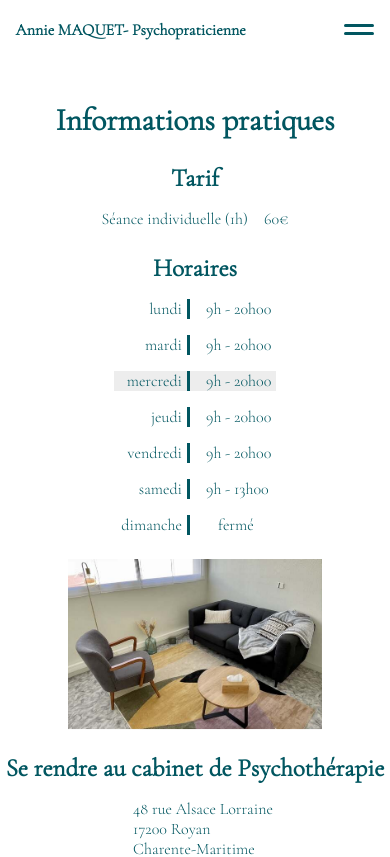
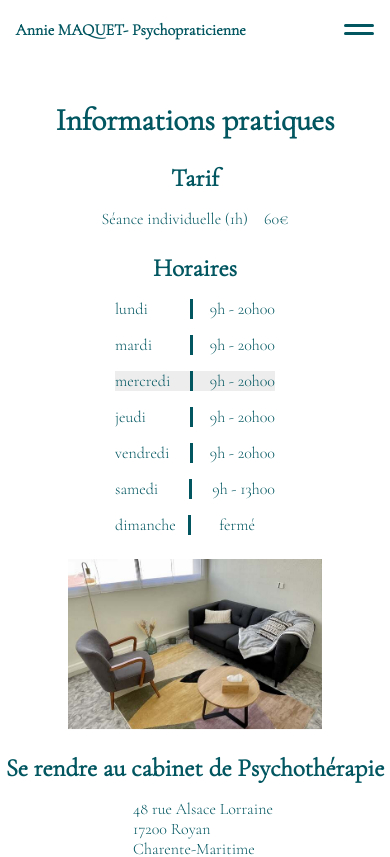
Before and after one commit to kmartin91/annietherapie, a Next.js app: page /informations in a window 390 px wide. Shown: the top 857 px of the page. Built offline with nearby package versions, Linux system fonts and the light colour scheme.

Commit message:
fix openings hours

```diff
--- a/pages/informations.tsx
+++ b/pages/informations.tsx
@@ -103,6 +103,7 @@ const Tarif: React.FC = (): ReactElement => {
                     styles.row,
                     styles.rowCalendar,
                     isSaturday && styles.today,
+                    styles.saturday,
                   ]
                     .filter(Boolean)
                     .join(" ")}
--- a/src/styles/pages/informations.module.css
+++ b/src/styles/pages/informations.module.css
@@ -53,28 +53,37 @@
 }
 
 .rowCalendar {
+    --min-width: 300px;
     align-items: center;
+    min-width: var(--min-width);
+    justify-content: space-between;
 }
 
 .rowCalendar > .label {
     position: relative;
     text-align: right;
-    min-width: 68px;
 }
 
-.rowCalendar > .label:before {
+.rowCalendar > .value:before {
     content: "";
     position: absolute;
-    right: -8px;
+    left: calc(var(--min-width) / -4);
     background-color: var(--primary-color);
     height: 100%;
     width: 3px;
 }
 
+.rowCalendar.saturday > .value:before {
+    left: calc(calc(var(--min-width) / -4) - 3px);
+}
+
+.rowCalendar.sunday > .value:before {
+    left: calc(calc(var(--min-width) / -4) + 5px);
+}
+
 .rowCalendar > .value {
-    padding-left: 8px;
     font-size: var(--font-size-base);
-    min-width: 78px;
+    position: relative;
 }
 
 .rowAddress {
@@ -201,6 +210,22 @@
     .main {
         margin-top: 5vh;
     }
+
+    .rowCalendar {
+        min-width: 160px;
+    }
+
+    .rowCalendar > .value:before {
+        left: -20px;
+    }
+
+    .rowCalendar.saturday > .value:before {
+        left: -23px;
+    }
+
+    .rowCalendar.sunday > .value:before {
+        left: -11px;
+    }
 }
 
 @media (prefers-color-scheme: dark) {
@@ -213,7 +238,7 @@
         background-color: var(--primary-color);
     }
 
-    .today > .label:before {
+    .today > .value:before {
         background-color: var(--white);
     }
   }
```
